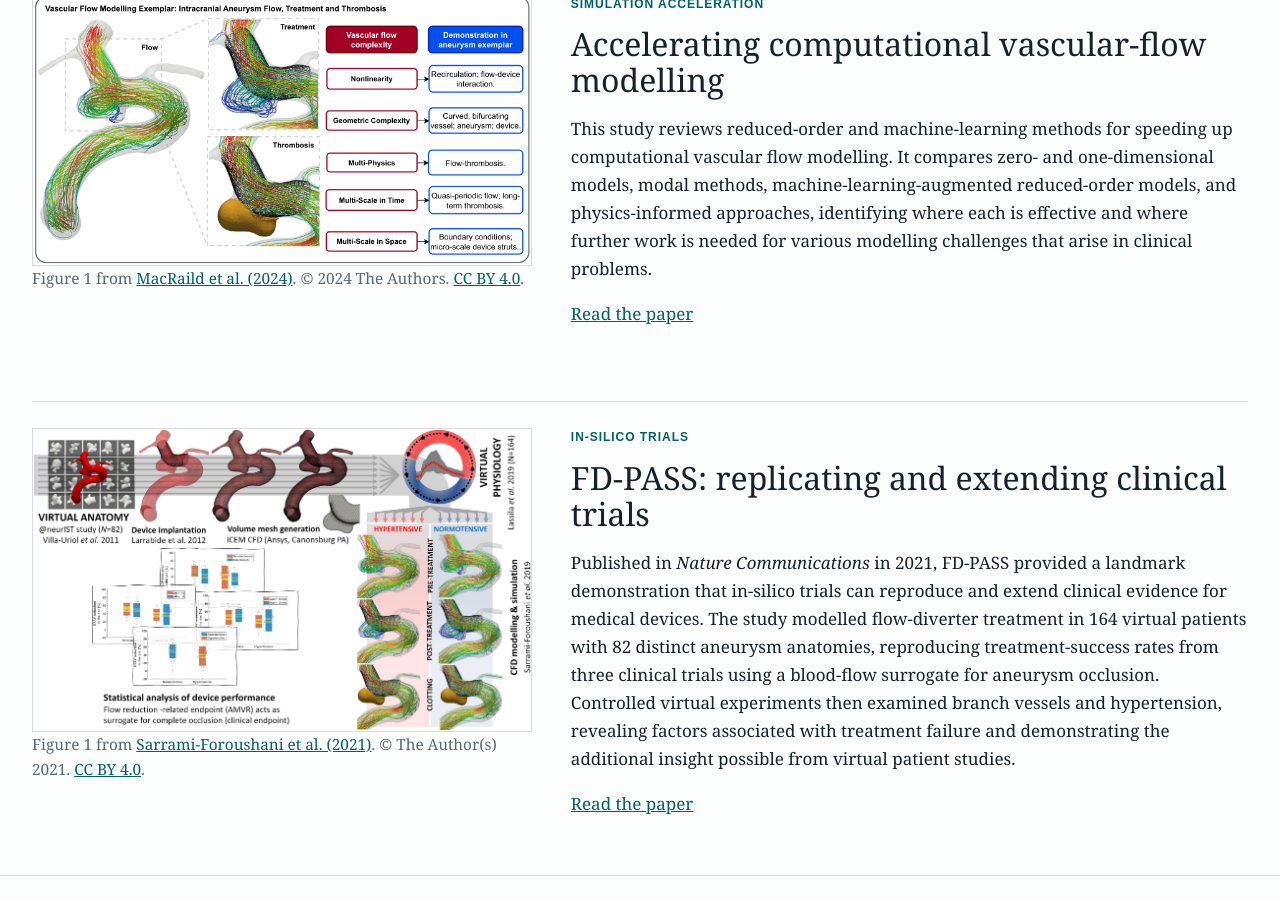
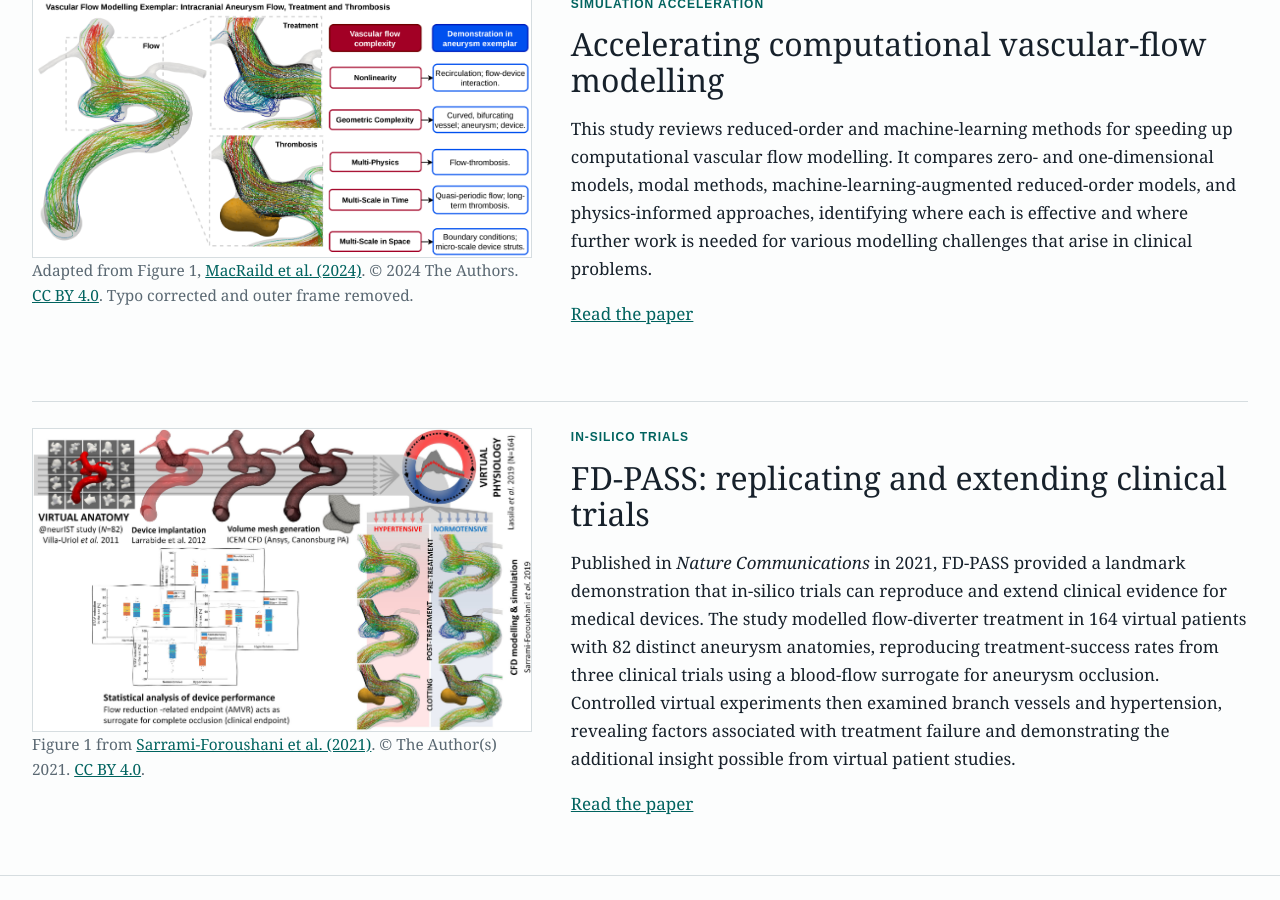
Before and after one commit to michaelmacraild/michaelmacraild.github.io, a Jekyll site: the page built from spotlights.md, in a window 1280 px wide and 900 px high, scrolled down 1682 px. Built offline with Jekyll 4.4.1, drawn with Linux system fonts in a browser that asks for light colours.

Commit message:
Replace the vascular flow review figure with corrected artwork

```diff
--- a/spotlights.md
+++ b/spotlights.md
@@ -35,7 +35,7 @@ permalink: /spotlights/
 <section class="spotlight-detail">
   <div>
     <img class="spotlight-figure" src="{{ '/assets/img/vascular-flow-review.png' | relative_url }}" alt="Illustration of vascular flow modelling challenges in an intracranial aneurysm">
-    <p class="item-meta">Figure 1 from <a href="https://doi.org/10.1098/rsif.2023.0565">MacRaild et al. (2024)</a>. &copy; 2024 The Authors. <a href="https://creativecommons.org/licenses/by/4.0/">CC BY 4.0</a>.</p>
+    <p class="item-meta">Adapted from Figure 1, <a href="https://doi.org/10.1098/rsif.2023.0565">MacRaild et al. (2024)</a>. &copy; 2024 The Authors. <a href="https://creativecommons.org/licenses/by/4.0/">CC BY 4.0</a>. Typo corrected and outer frame removed.</p>
   </div>
   <div><p class="section-label">Simulation acceleration</p><h2>Accelerating computational vascular-flow modelling</h2><p>This study reviews reduced-order and machine-learning methods for speeding up computational vascular flow modelling. It compares zero- and one-dimensional models, modal methods, machine-learning-augmented reduced-order models, and physics-informed approaches, identifying where each is effective and where further work is needed for various modelling challenges that arise in clinical problems.</p><p><a href="https://doi.org/10.1098/rsif.2023.0565">Read the paper</a></p></div>
 </section>
```
Also changed, not shown: assets/img/vascular-flow-review.png.
